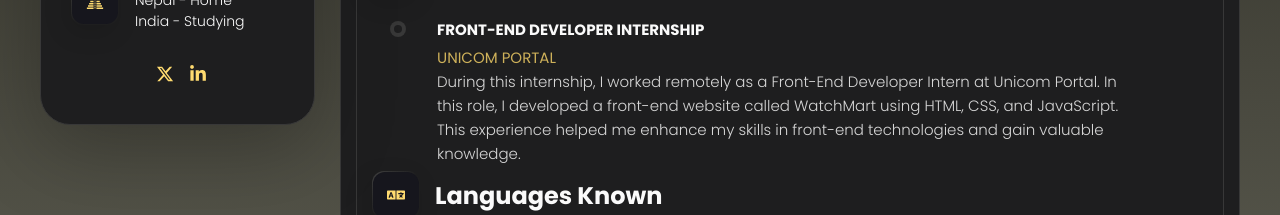
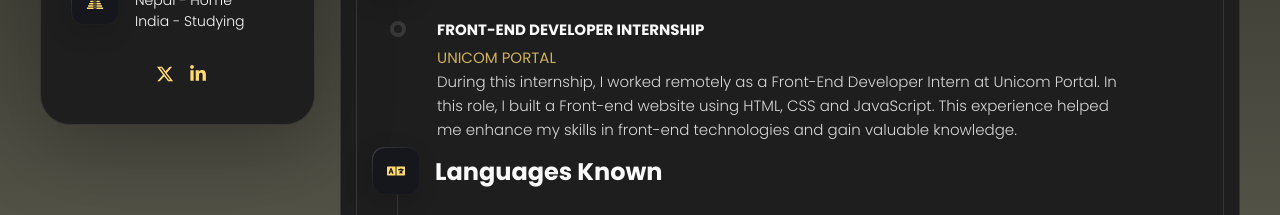
Before and after one commit to RajeevBaniya/portfolio, a React (Vite) app: page /resume in a window 1280 px wide. Shown: the part 585-800 px from the top of the page. Built offline with nearby package versions, Linux system fonts and the light colour scheme.

Commit message:
Update Resume.jsx

```diff
--- a/src/pages/Resume/Resume.jsx
+++ b/src/pages/Resume/Resume.jsx
@@ -48,8 +48,8 @@ const Resume = () => {
             title="FRONT-END DEVELOPER INTERNSHIP"
             date="UNICOM PORTAL"
             description="During this internship, I worked remotely as a Front-End Developer Intern at Unicom Portal.
-            In this role, I developed a front-end website called WatchMart using HTML, CSS, and JavaScript. This
-            experience helped me enhance my skills in front-end technologies and gain valuable knowledge."
+            In this role, I built a Front-end website using HTML, CSS and JavaScript. This experience helped me enhance
+            my skills in front-end technologies and gain valuable knowledge."
           />
         </ol>
       </div>
```
